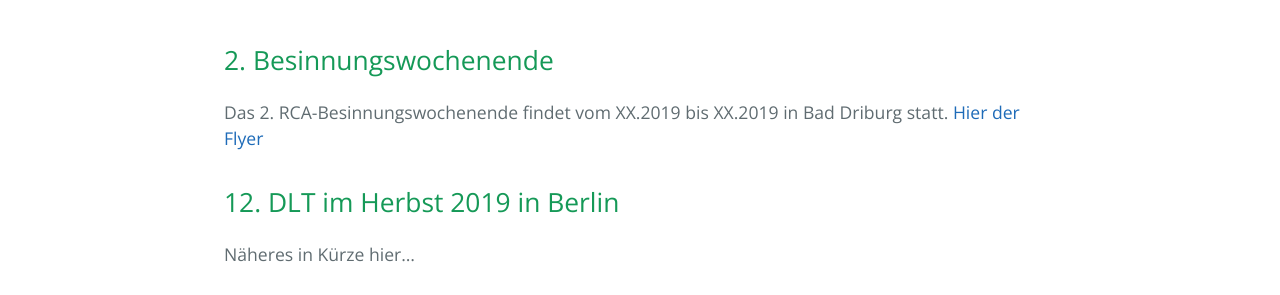
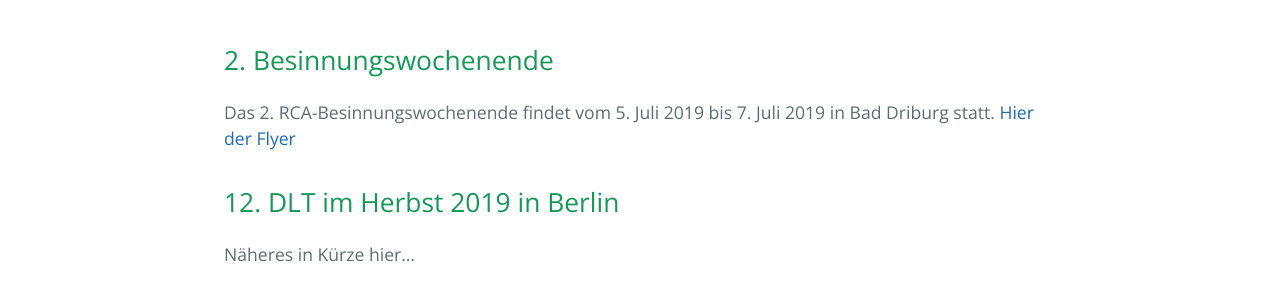
Before and after one commit to rcadeutschland/rcadeutschland.github.io, a Jekyll site: the page built from termine.md, in a window 1280 px wide. Shown: the part 416-711 px from the top of the page. Built offline with Jekyll 4.4.1, drawn with Linux system fonts in a browser that asks for light colours; nearby versions of some CDN libraries.

Commit message:
Update termine.md

```diff
--- a/termine.md
+++ b/termine.md
@@ -6,7 +6,7 @@
 
 ## 2. Besinnungswochenende
 
-Das 2. RCA-Besinnungswochenende findet vom XX.2019 bis XX.2019 in Bad Driburg statt. [Hier der Flyer](/files/BadDriburg2019.pdf)
+Das 2. RCA-Besinnungswochenende findet vom 5. Juli 2019 bis  7. Juli 2019 in Bad Driburg statt. [Hier der Flyer](/files/RCA_Besinnungswochenende2019.pdf)
 
 ## 12. DLT im Herbst 2019 in Berlin
 
```
